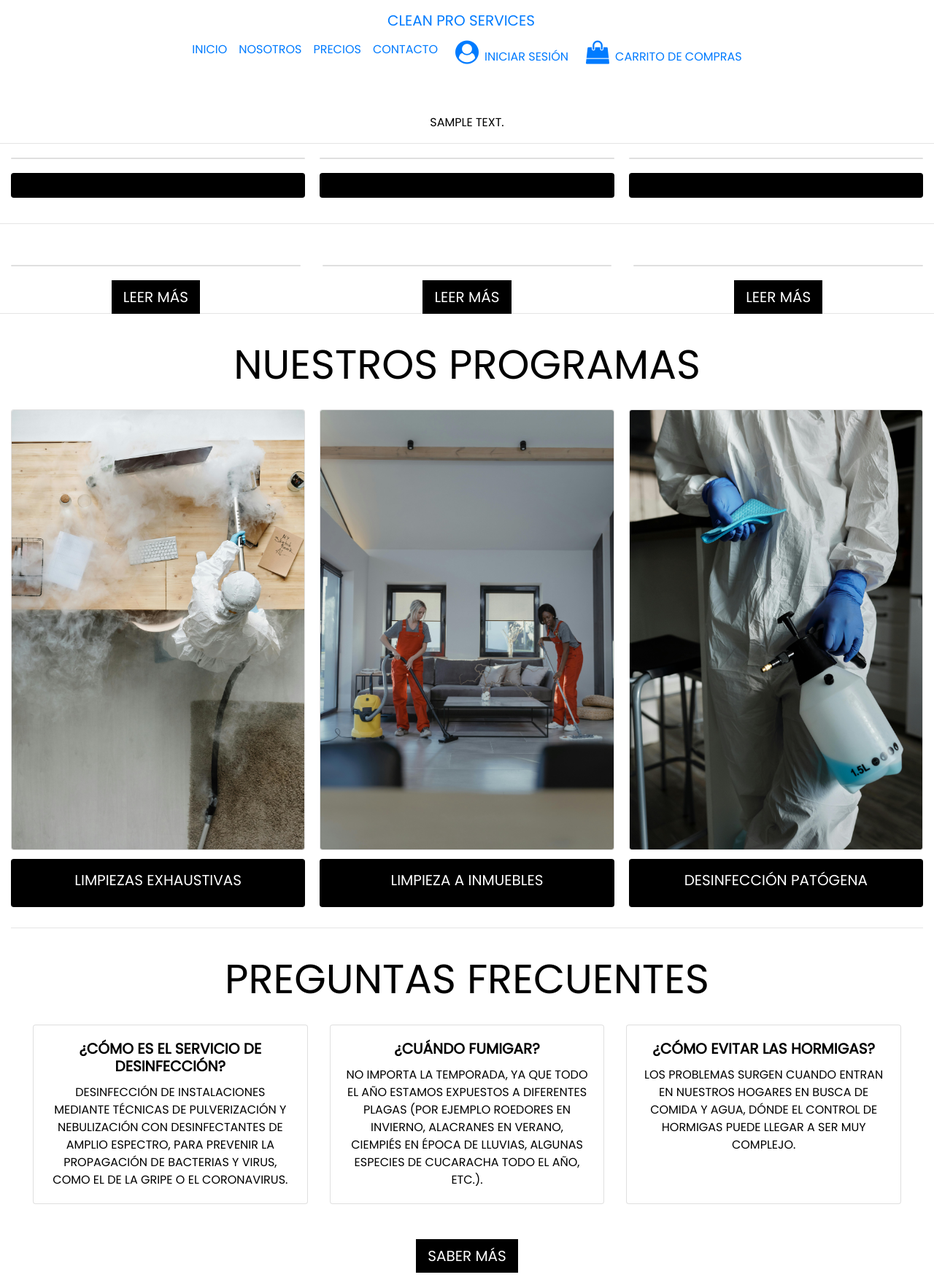
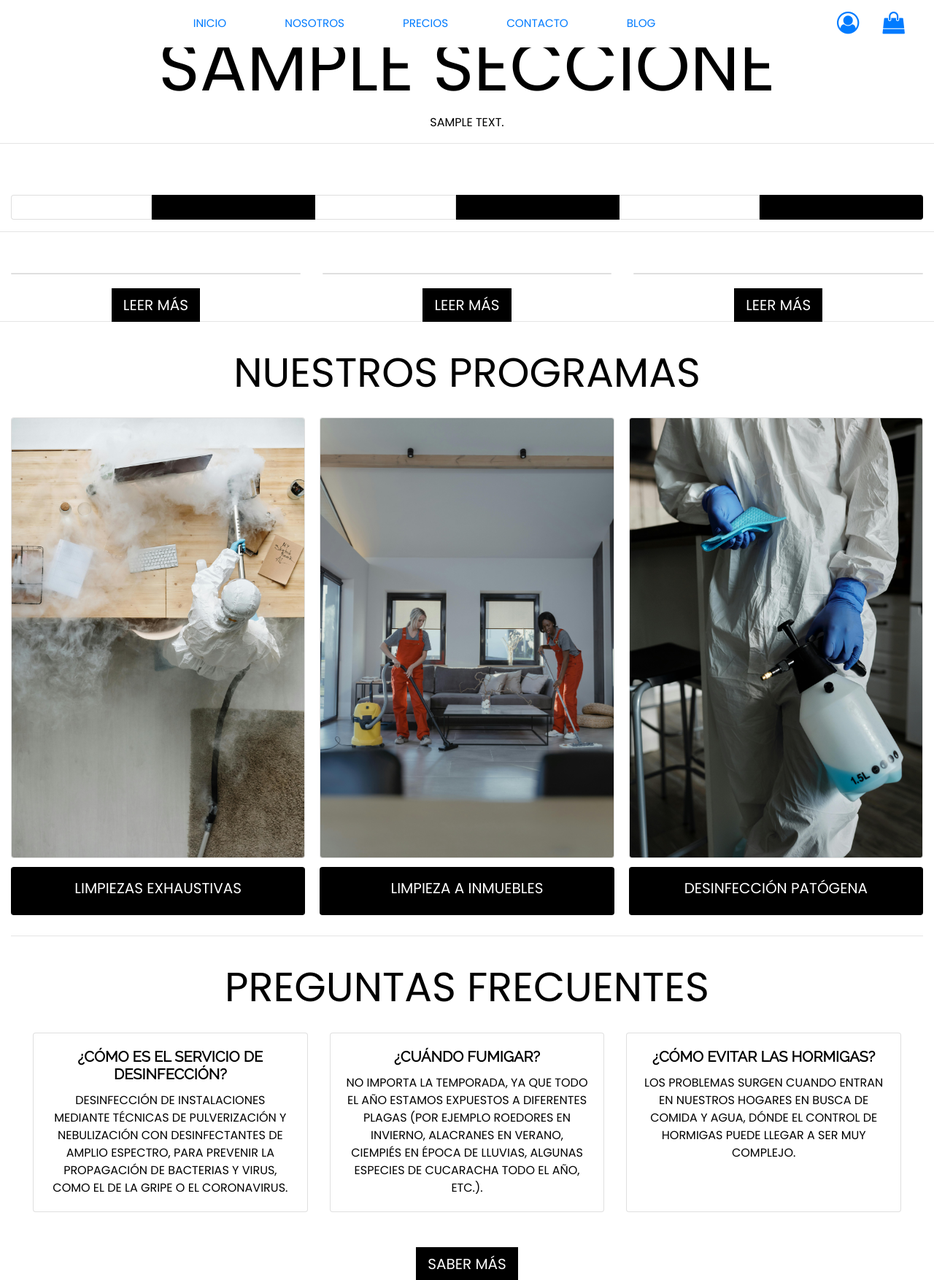
Before and after one commit to Diegocetz/cleanproservices, a CodeIgniter app: page /cleanproservices/index.php/principal/index in a window 1280 px wide. Shown: the top 1754 px of the page at 73% size. Run offline with CodeIgniter, Linux system fonts and the light colour scheme; tables that the repository leaves empty or names only in its code hold one stand-in row (values such as "Sample post").

Commit message:
nuevos cambios

```diff
--- a/application/views/principal.php
+++ b/application/views/principal.php
@@ -1,26 +1,28 @@
 
+<nav class="navbar navbar-expand-lg navbar-bg bg fixed-top">
+<a class="navbar-brand" href="#">
 
-<!--empieza seccion navbar-->
-<nav class="navbar navbar-expand-lg fixed-top flex-column">
-<a class="navbar-brand" href="#">
     <?php
               if(!empty($imagen4)){
               foreach($imagen4 as $item){
-                echo '<img class="rounded-circle d-inline-block align-middle" width="75px" height:100px src="' . $item['ruta_imagen'] . '" alt="">';
+                echo '<img class="rounded-circle img-px mx-auto" src="' . $item['ruta_imagen'] . '" alt="">';
               }
             }
 
-            ?> Clean Pro Services</a>
+            ?>
+           </a>
+
+
 <button class="navbar-toggler" type="button" data-toggle="collapse" data-target="#navbarToggleExternalContent" aria-controls="navbarToggleExternalContent" aria-expanded="false" aria-label="Toggle navigation">
       <span class="navbar-toggler-icon"></span>
 </button>
 
+    <div class="collapse navbar-collapse" id="navbarToggleExternalContent">
 
 
-    <div class="collapse navbar-collapse" id="navbarToggleExternalContent">
 
-    <ul class="navbar-nav">
-      <li class="nav-item active">
+    <ul class="navbar-nav ">
+    <li class="nav-item">
         <a class="nav-link" href="#">Inicio</a>
       </li>
 
@@ -28,7 +30,7 @@
         <a class="nav-link" href="#">Nosotros</a>
       </li>
 
-        <li class="nav-item">
+      <li class="nav-item">
         <a class="nav-link" href="#">Precios</a>
       </li>
 
@@ -36,19 +38,25 @@
         <a class="nav-link" href="#">Contacto</a>
       </li>
 
-      <li class="nav-item">
-        <a class="nav-link" href="">
-        <i class="fa fa-user-circle fa-2x px-2"></i>Iniciar sesión
-        </a>
+    <li class="nav-item">
+        <a class="nav-link" href="#">Blog</a>
+      </li>
+    </ul>
+
+    <li class="nav-item">
+        <a class="nav-link" href="#">
+          <i class="fa fa-user-circle-o fa-2x "></i></a>
       </li>
 
+
       <li class="nav-item">
-        <a class="nav-link" href="">
-        <i class="fa fa-shopping-bag fa-2x px-2"></i>Carrito de compras
-        </a>
+        <a class="nav-link" href="#">
+        <i class="fa fa-shopping-bag fa-2x "></i>
+      </a>
       </li>
-</ul>
+
           </div>
+
   </nav>
 
 
@@ -60,7 +68,7 @@
   data-mdb-ride="carousel">
 
 
-  <!-- Indicators -->
+
   <div class="carousel-indicators">
     <button
       type="button"
@@ -86,9 +94,8 @@
 
 
 
-  <!-- Inner -->
+
   <div class="carousel-inner">
-        <!-- Single item -->
 
     <div class="carousel-item active">
     <?php if(!empty($video2)){
@@ -104,7 +111,6 @@
         </p>
       </div>
     </div>
-        <!-- Single item -->
 
     <div class="carousel-item">
     <?php if(!empty($video2)){
@@ -123,7 +129,6 @@
       </div>
     </div>
 
-        <!-- Single item -->
 
     <div class="carousel-item">
     <?php if(!empty($video2)){
@@ -142,7 +147,6 @@
       </div>
     </div>
   </div>
-  <!-- Inner -->
 
   <button
     class="carousel-control-prev"
@@ -163,7 +167,6 @@
     <span class="visually-hidden">Next</span>
   </button>
 </div>
-<!-- Carousel wrapper -->
 
 
 <!--CUERPO DE PAGINA-->
@@ -171,10 +174,11 @@
 <hr></hr>
 
         <div class="container-fluid">
+
         <?php
               if(!empty($imagen4)){
               foreach($imagen4 as $item){
-                echo '<img class="rounded-circle mx-auto d-block img-fluid" style="width: 18rem" src="' . $item['ruta_imagen'] . '" alt="New York">';
+                echo '<img class="img-thumbnail rounded-circle mx-auto d-block img-fluid" style="width: 18rem" src="' . $item['ruta_imagen'] . '" alt="New York">';
               }
             }
             ?>
@@ -190,7 +194,7 @@
   <hr></hr>
 
     <div class="container-fluid">
-  <div class="card-columns">
+  <div class="card-group">
 
   <div class="card ">
               <?php
--- a/application/views/secciones/footer.php
+++ b/application/views/secciones/footer.php
@@ -107,7 +107,8 @@
             class="p-social-icon-link"
                href="https://www.instagram.com/"
                role="button"
-               ><i class="fa fa-instagram fa-2x"></i
+               >
+               <i class="fa fa-instagram fa-2x"></i
               ></a>
 
 
--- a/application/views/secciones/header.php
+++ b/application/views/secciones/header.php
@@ -8,6 +8,10 @@
   <link rel="stylesheet" href="https://cdn.jsdelivr.net/npm/bootstrap@4.0.0/dist/css/bootstrap.min.css">
   <link rel="stylesheet" href="https://cdnjs.cloudflare.com/ajax/libs/font-awesome/4.7.0/css/font-awesome.min.css">
   <link href="https://fonts.googleapis.com/css2?family=Poppins" rel="stylesheet">
+  <link href="https://fonts.googleapis.com/css2?family=Montserrat" rel="stylesheet">
+  <link href="https://fonts.googleapis.com/css2?family=Raleway" rel="stylesheet">
+
+
   <link rel="stylesheet" href="assets\css\style.css?v=<?php echo time(); ?>">
   <script src="https://ajax.googleapis.com/ajax/libs/jquery/3.7.1/jquery.min.js"></script>
   <script src="https://cdn.jsdelivr.net/npm/bootstrap@3.3.7/dist/js/bootstrap.min.js"></script>
--- a/assets/css/style.css
+++ b/assets/css/style.css
@@ -1,14 +1,42 @@
 
 .navbar{
-  text-transform: uppercase;
-  background-color: white;
-  font-size: 1rem;
+  font-size: .95rem;
+  justify-content: center;
+  font-family: "Poppins";
 
 }
 
-.li-group{
-flex-direction: row-reverse;
+.bg{
+  color: red;
+  background-color: white;
 }
+
+.display-1 .h1{
+  font-family: "Raleway";
+  font-weight: bold;
+}
+
+
+ul{
+  flex: content;
+  justify-content:center;
+}
+
+.navbar-nav>li{
+  margin-left: 2rem;
+  margin-right: 2rem;
+
+}
+
+
+.img-px{
+  height: 3rem;
+  width: auto;
+  transition: all 0.3s;
+  justify-content: flex-start;
+  filter: drop-shadow(50%);
+}
+
 
 body{
   background: white;
@@ -20,19 +48,25 @@
 
 
 .card{
-
   text-align: center;
-  color: black;
+  color:black;
 
 }
 
 .card-title{
   font-weight: bold;
+    font-family: "Raleway";
+
 }
 
 .card-text{
   font-weight:lighter;
 }
+
+.card-group {
+  margin-top: 4.375rem; /* 70px en rem */
+}
+
 
 .img-filter{
   filter: brightness(25%);
@@ -47,7 +81,11 @@
 .card-deck{
   padding: 0rem 0rem 3rem;
   margin: 0;
+  text-align: center;
+  color: white;
 }
+
+
 
 .btn{
   text-transform: uppercase;
@@ -61,11 +99,6 @@
 }
 
 
-.align-content{
-  text-align: center;
-  width: 75%;
-}
-
 .footer {
   /*background-color: #07153a;*/
   background-color: white;
@@ -73,19 +106,15 @@
   padding: 50px 0 30px;
   top: -1px;
 }
-input{
-  border: solid;
-  background: transparent;
-  color: chartreuse;
 
 
-}
 .carousel-inner img {
   -webkit-filter: grayscale(90%);
   filter: grayscale(90%); /* make all photos black and white */
   width: 100%; /* Set width to 100% */
   margin: auto;
 }
+
 .carousel-caption h3 {
   color: #fff !important;
 }
@@ -95,16 +124,6 @@
   }
 }
 
-.font-weight-bold{
-  color: #07153a
-
-}
-
-.card-deck{
-  text-align: center;
-  color: white;
-
-}
 
 .carousel-container {
   max-width: 800px; /* Establece el ancho máximo del carrusel */
@@ -127,18 +146,15 @@
 }
 
 
-.card-group {
-  margin-top: 4.375rem; /* 70px en rem */
-}
-
 
 .jumbotron, .jumbotron-fluid {
   color: white;
-  background-color: #07153a;
+  background-color: black;
 }
 
 li{
 list-style: none;
+
 }
 
 
@@ -262,15 +278,6 @@
 }
 
 
-
 .btn:hover {
   background-color: #0056b3;
 }
-
-.login{
-  color: #007bff;
-}
-
-.uppercase{
-  text-transform: uppercase;
-}
```
